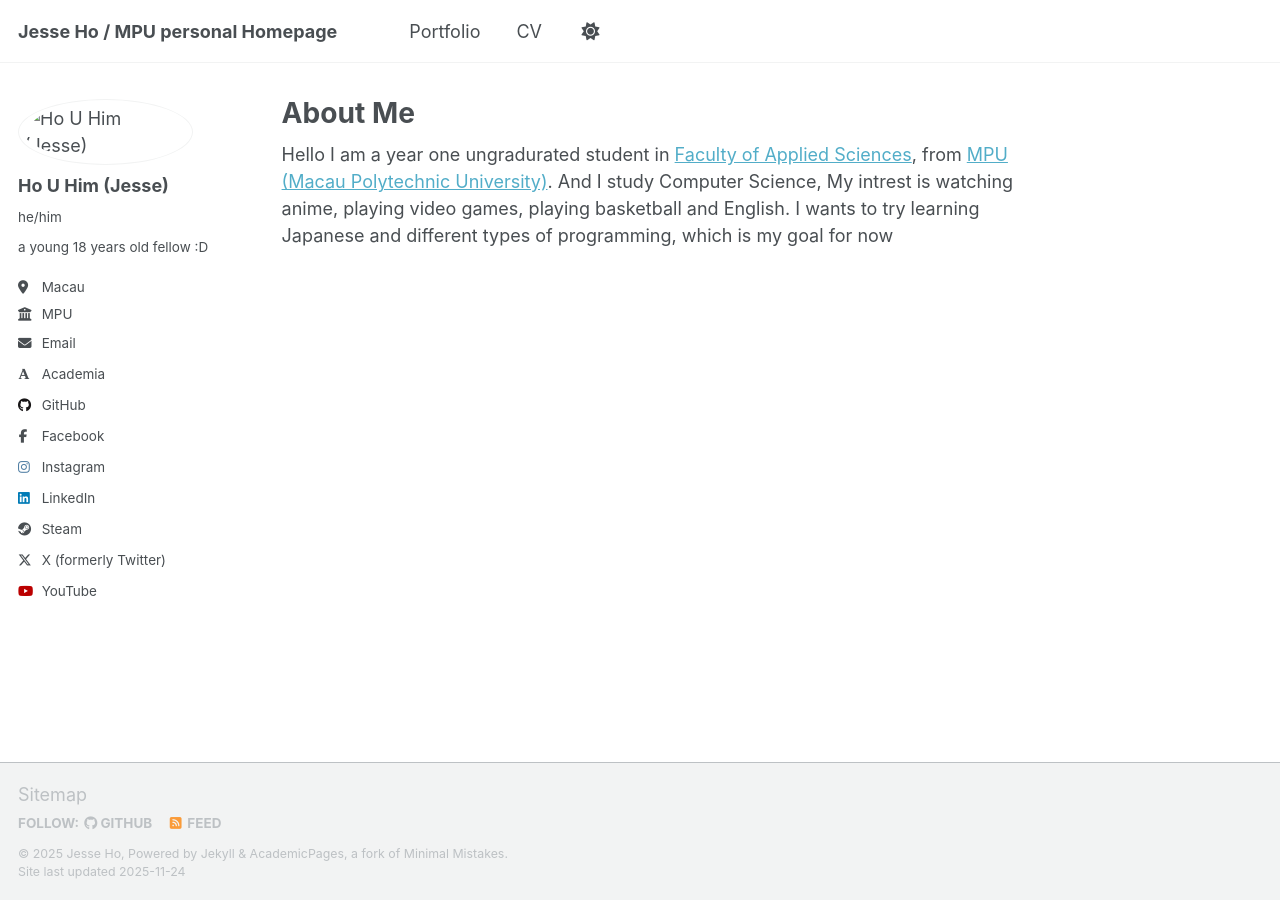
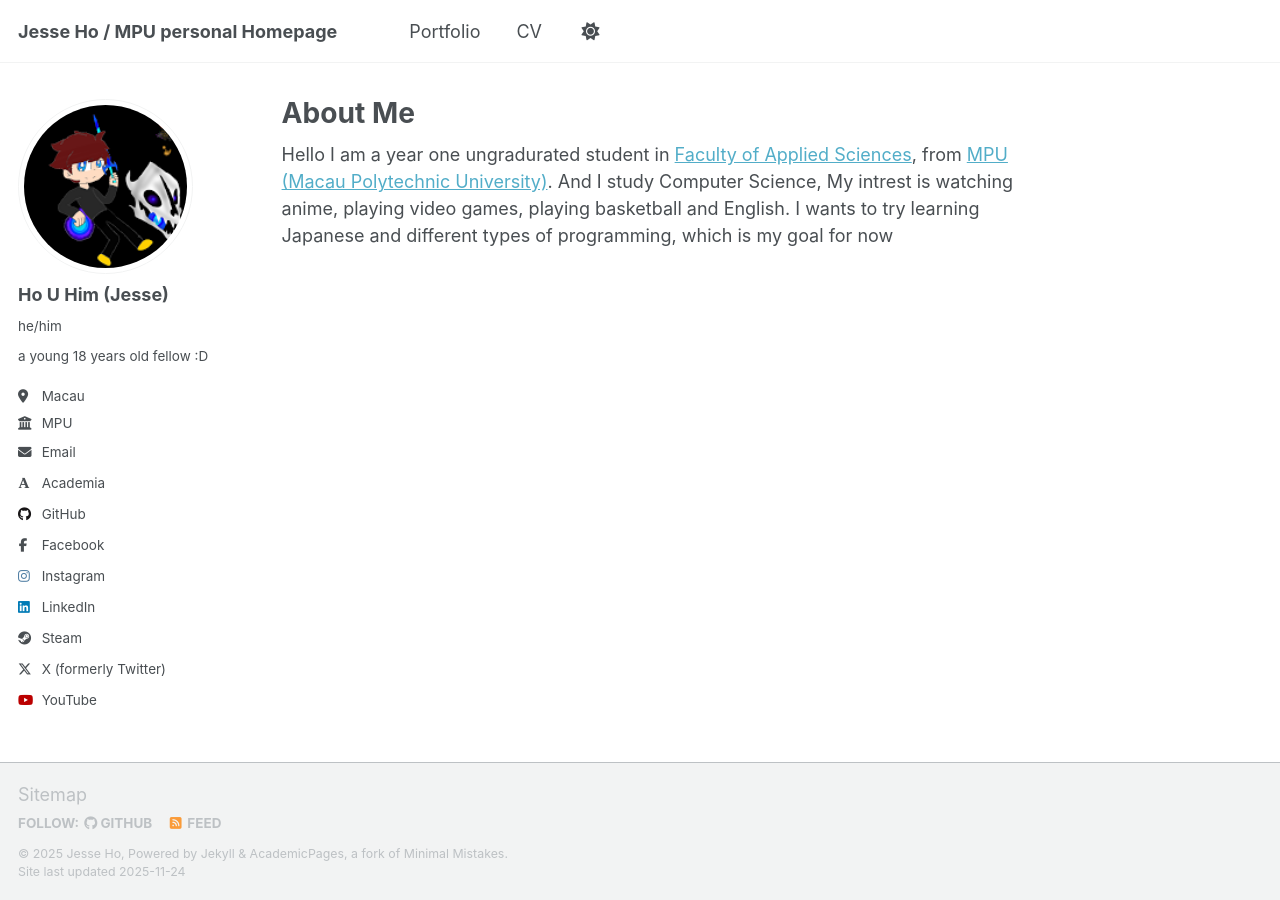
Before and after one commit to IceNinjaSans/JesseHo-MPU-Homepage, a Jekyll site: the page built from _pages/about.md, in a window 1280 px wide. Built offline with Jekyll 4.4.1, drawn with Linux system fonts in a browser that asks for light colours; some web fonts are replaced; a script that is not in the unit is left out.

Commit message:
Update _config.yml
Signed-off-by: IceNinjaSans <101122886+IceNinjaSans@users.noreply.github.com>

```diff
--- a/_config.yml
+++ b/_config.yml
@@ -23,7 +23,7 @@ repository               : "academicpages/academicpages.github.io"
 #               Additional customization can be done by editing /_includes/author-profile.html
 author:
   # Biographic information
-  avatar           : "images/Ultra_Me.png"
+  avatar           : "Ultra_Me.png"
   name             : "Ho U Him (Jesse)"
   pronouns         : "he/him"
   bio              : "a young 18 years old fellow :D"
```
